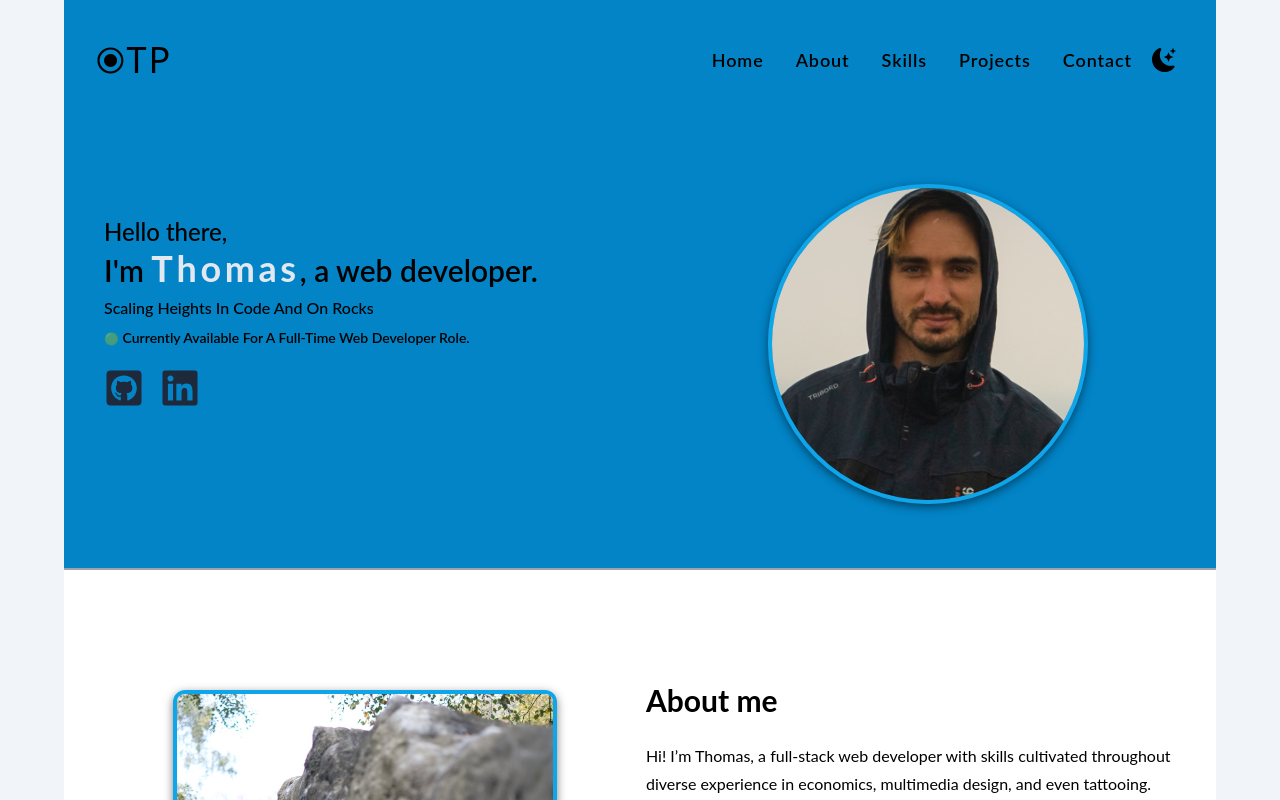
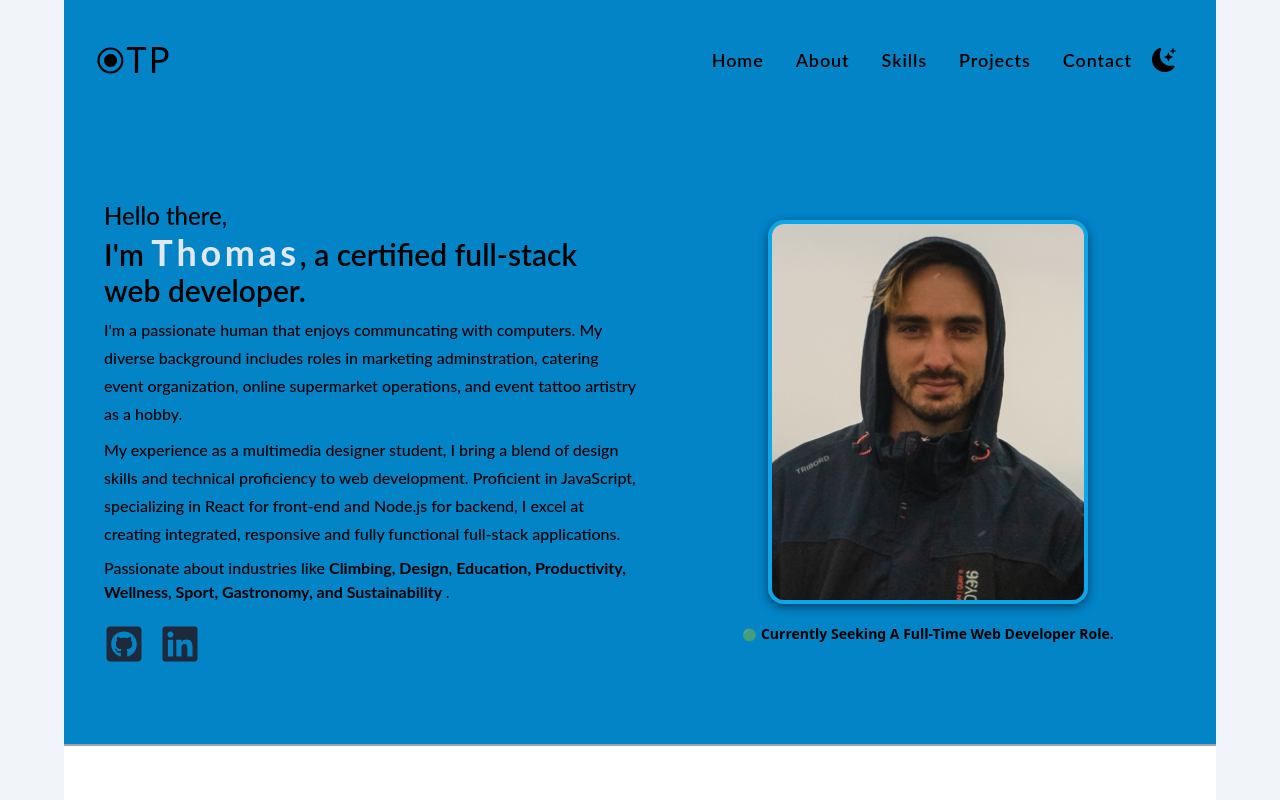
Before and after one commit to tompra/devfolio, a React (Vite) app: page / in a window 1280 px wide. Shown: the top 800 px of the page. Built offline with nearby package versions, Linux system fonts and the light colour scheme; what tailwindcss-animated would draw is missing.

Commit message:
add descriptive text

```diff
--- a/src/components/Home.jsx
+++ b/src/components/Home.jsx
@@ -5,10 +5,26 @@ import { useAppContext } from '../context/context';
 
 const Home = () => {
     const nameArr = ['T', 'h', 'o', 'm', 'a', 's'];
+    const industries = [
+        'Climbing',
+        'Design',
+        'Education',
+        'Productivity',
+        'Wellness',
+        'Sport',
+        ' Gastronomy',
+        'Sustainability',
+    ];
+    const formattedIndustries = industries.map((industry, index) => {
+        return index === industries.length - 1
+            ? `and ${industry}`
+            : `${industry}`;
+    });
+
     const { isOpen } = useAppContext();
     return (
         <section
-            className={`bg-sky-600 dark:bg-gray-700 align-element grid md:grid-cols-2 border-b-2 border-gray-400 dark:border-gray-500 py-16 animate-fade-right animate-once animate-duration-1000 animate-delay-500 animate-ease-in-out`}
+            className={`bg-sky-600 dark:bg-gray-700 align-element grid md:grid-cols-2 border-b-2 border-gray-400 dark:border-gray-500 py-12 animate-fade-right animate-once animate-duration-1000 animate-delay-500 animate-ease-in-out`}
             id='home'
         >
             <article
@@ -33,17 +49,27 @@ const Home = () => {
                             );
                         })}
                     </span>
-                    , a web developer.
+                    , a certified full-stack web developer.
                 </h1>
-                <p className='pt-2 capitalize xs:text-center sm:text-start font-medium'>
-                    scaling heights in code and on rocks
+                <p className='pt-2  xs:text-center sm:text-start font-medium leading-7'>
+                    I&apos;m a passionate human that enjoys communcating with
+                    computers. My diverse background includes roles in marketing
+                    adminstration, catering event organization, online
+                    supermarket operations, and event tattoo artistry as a
+                    hobby.
                 </p>
-                <p className='pt-2 capitalize xs:text-center sm:text-start text-sm font-semibold'>
-                    <span className='animate-pulse animate-duration-700 text-xs'>
-                        🟢
-                    </span>
-                    {'  '}
-                    Currently available for a full-time web developer role.
+                <p className='pt-2  xs:text-center sm:text-start font-medium leading-7'>
+                    My experience as a multimedia designer student, I bring a
+                    blend of design skills and technical proficiency to web
+                    development. Proficient in JavaScript, specializing in React
+                    for front-end and Node.js for backend, I excel at creating
+                    integrated, responsive and fully functional full-stack
+                    applications.
+                </p>
+
+                <p className='pt-2  xs:text-center sm:text-start font-medium'>
+                    Passionate about industries like{' '}
+                    <strong>{formattedIndustries.join(', ')} </strong>.
                 </p>
                 <div className='flex gap-x-4 mt-5 items-center xs:flex xs:justify-center sm:justify-start'>
                     <a
@@ -64,13 +90,22 @@ const Home = () => {
                     </a>
                 </div>
             </article>
-            <article className='flex justify-center animate-fade-left animate-once animate-duration-500 animate-delay-[800ms] animate-ease-in'>
-                <div className='xs:w-80 xs:h-80  md:w-80 md:h-80 overflow-hidden rounded-full border-4 border-sky-500 shadow-[0_3px_10px_rgb(0,0,0,0.5)] hover:border-sky-400 transform hover:shadow-xl transition duration-300 '>
+            <article className='flex flex-col items-center justify-center animate-fade-left animate-once animate-duration-500 animate-delay-[800ms] animate-ease-in'>
+                <div className='xs:w-80 xs:h-80  md:w-80 md:h-96 rounded-2xl overflow-hidden  border-4 border-sky-500 shadow-[0_3px_10px_rgb(0,0,0,0.5)] hover:border-sky-400 transform hover:shadow-xl transition duration-300 '>
                     <img
                         src={Img1}
                         alt='Photo of myself'
                         className='object-cover w-full h-full hover:opacity-90'
                     />
+                </div>
+                <div className='text-center  mt-3'>
+                    <p className=' pt-2 capitalize xs:text-center sm:text-start text-sm font-semibold'>
+                        <span className='animate-pulse animate-duration-700 text-xs'>
+                            🟢
+                        </span>
+                        {'  '}
+                        Currently seeking a full-time web developer role.
+                    </p>
                 </div>
             </article>
         </section>
```
